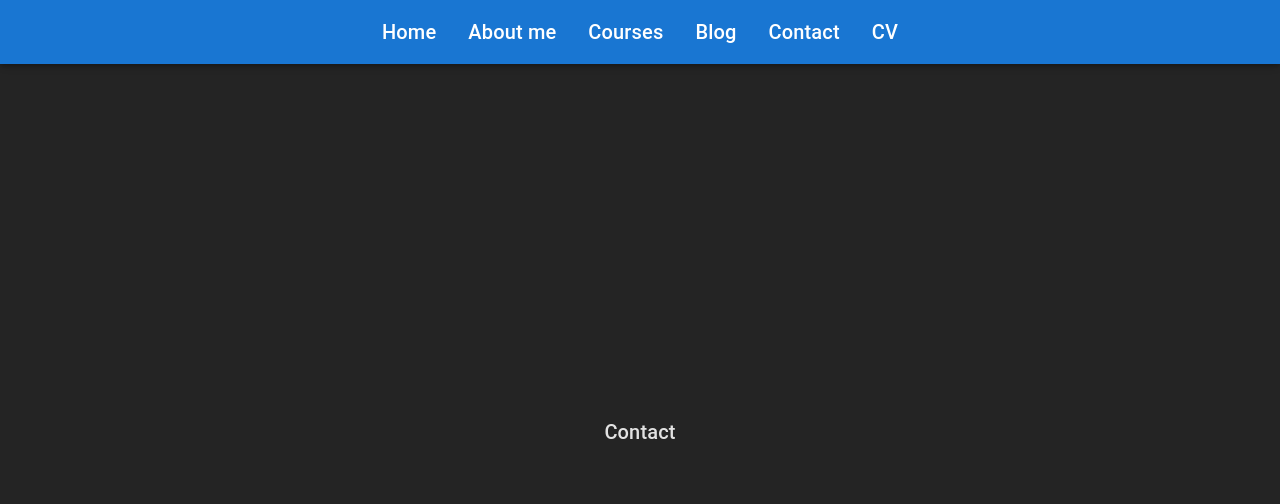
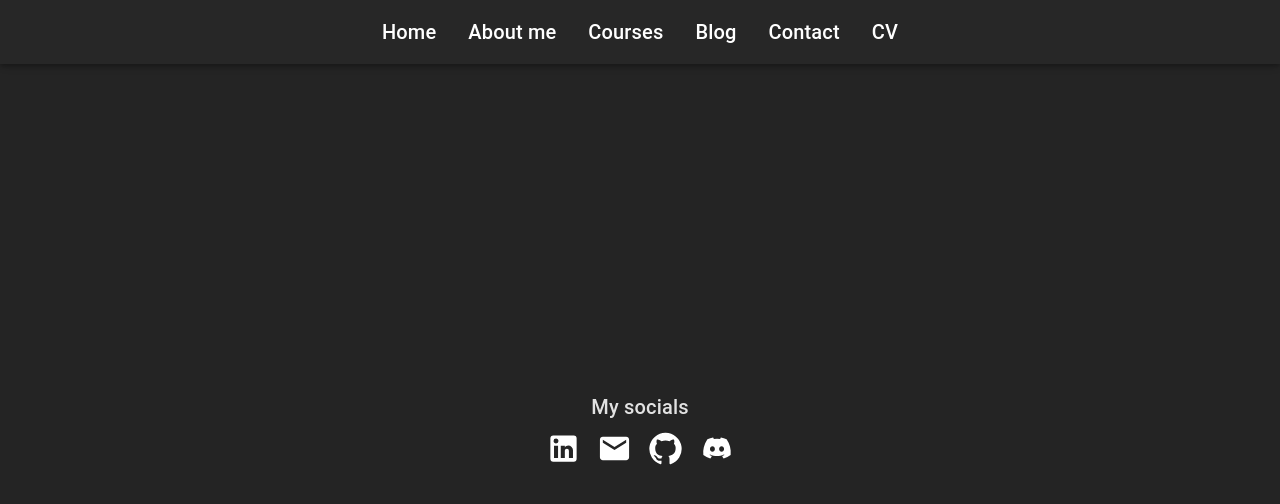
Before and after one commit to naxy-dong/personal-website, a React (Vite) app: page /Contact in a window 1280 px wide. Shown: the top 504 px of the page. Built offline with nearby package versions, Linux system fonts and the light colour scheme.

Commit message:
Added social icons to the contact page

```diff
--- a/package.json
+++ b/package.json
@@ -12,6 +12,8 @@
   "dependencies": {
     "@emotion/react": "^11.11.3",
     "@emotion/styled": "^11.11.0",
+    "@fortawesome/free-brands-svg-icons": "^6.5.1",
+    "@fortawesome/react-fontawesome": "^0.2.0",
     "@mui/icons-material": "^5.15.2",
     "@mui/material": "^5.15.2",
     "react": "^18.2.0",
--- a/src/App.tsx
+++ b/src/App.tsx
@@ -6,10 +6,14 @@ import AboutMe from "./Pages/AboutMe";
 import Blog from "./Pages/Blog";
 import Contact from "./Pages/Contact";
 import Courses from "./Pages/Courses";
+import { ThemeProvider, createTheme } from "@mui/material";
+const darkTheme = createTheme({ palette: { mode: "dark" } });
 
 function App() {
   return (
     <>
+      <ThemeProvider theme={darkTheme}>
+
       <Navbar />
       <Routes>
         <Route path="/" element={<Home />} />
@@ -18,6 +22,8 @@ function App() {
         <Route path="/Blog" element={<Blog />} />
         <Route path="/Contact" element={<Contact />} />
       </Routes>
+      </ThemeProvider>
+
     </>
   );
 }
--- a/src/Components/BlogItem.tsx
+++ b/src/Components/BlogItem.tsx
@@ -1,10 +1,4 @@
-import {
-  Paper,
-  ThemeProvider,
-  Typography,
-  createTheme,
-  styled,
-} from "@mui/material";
+import { Paper, Typography, styled } from "@mui/material";
 
 const Item = styled(Paper)(({ theme }) => ({
   textAlign: "left",
@@ -13,8 +7,6 @@ const Item = styled(Paper)(({ theme }) => ({
   color: theme.palette.text.secondary,
   //   ...theme.typography.body2,
 }));
-
-const darkTheme = createTheme({ palette: { mode: "dark" } });
 
 function BlogItem({
   index,
@@ -28,8 +20,7 @@ function BlogItem({
   content: () => JSX.Element;
 }) {
   return (
-    <ThemeProvider theme={darkTheme}>
-      <Item elevation={1}>
+    <Item elevation={5}>
       <Typography variant="h4">{index + ". " + title}</Typography>
       <Typography
         variant="caption"
@@ -40,7 +31,6 @@ function BlogItem({
       <div>{content()}</div>
       <hr style={{ borderColor: "dimgray" }} />
     </Item>
-    </ThemeProvider>
   );
 }
 
--- a/src/Pages/Contact.tsx
+++ b/src/Pages/Contact.tsx
@@ -1,9 +1,27 @@
-import { Typography } from "@mui/material";
+import { IconButton, Typography } from "@mui/material";
+import LinkedInIcon from "@mui/icons-material/LinkedIn";
+import EmailIcon from "@mui/icons-material/Email";
+import GitHubIcon from "@mui/icons-material/GitHub";
+import { FontAwesomeIcon } from "@fortawesome/react-fontawesome";
+import { faDiscord } from "@fortawesome/free-brands-svg-icons";
 
 function Contact() {
   return (
     <>
-      <Typography variant="h6">Contact</Typography>
+      <Typography variant="h6">My socials</Typography>
+
+      <IconButton aria-label="LinkedIn">
+        <LinkedInIcon fontSize="large" />
+      </IconButton>
+      <IconButton aria-label="Email">
+        <EmailIcon fontSize="large" />
+      </IconButton>
+      <IconButton aria-label="GitHub">
+        <GitHubIcon fontSize="large" />
+      </IconButton>
+      <IconButton aria-label="Discord" style={{width: "51px", height: "51px"}}>
+        <FontAwesomeIcon icon={faDiscord} />
+      </IconButton>
     </>
   );
 }
```
Also changed, not shown: 1 other file (tests, documents, lock files or other folders). Lines whose indentation alone changed are shown as unchanged.
